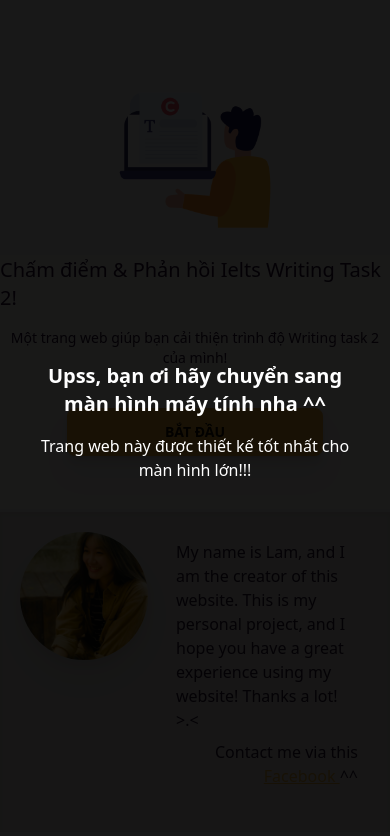
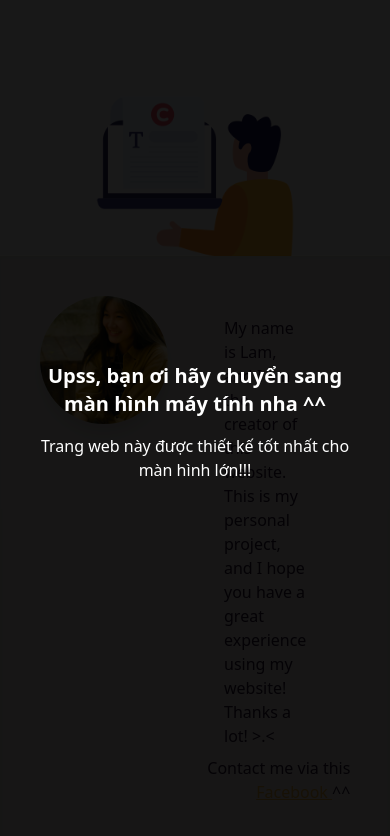
Before and after one commit to abelwi/Writing, a Nuxt app in the folder ielts-writing/: page / in a window 390 px wide. Shown: the top 836 px of the page. Built offline with nearby package versions, Linux system fonts and the light colour scheme.

Commit message:
fixed the div contant avatar

```diff
--- a/ielts-writing/pages/index.vue
+++ b/ielts-writing/pages/index.vue
@@ -1,12 +1,11 @@
 <template>
     <div class="h-full mt-10">
       <div class="flex justify-center items-center flex-col">
-        <div>
         <div class="flex justify-center">
-            <img class="w-40 h-40 mt-10 sm:w-52 sm:h-52" src="/images/home_logo.png" alt="home_logo">
+          <img class="mt-10 w-52 h-52" src="/images/home_logo.png" alt="home_logo">
         </div>
-          <h1 class="font-medium text-xl sm:text-3xl my-4 sm:my-7">Chấm điểm & Phản hồi Ielts Writing Task 2!</h1>
-          <p class="text-sm sm:text-md font-light text-center">Một trang web giúp bạn cải thiện trình độ Writing task 2 của mình!</p>
+        <h1 class="font-medium text-5xl xl:text-3xl my-7">Chấm điểm & Phản hồi Ielts Writing Task 2!</h1>
+        <p class="text-sm sm:text-base font-light text-center">Một trang web giúp bạn cải thiện trình độ Writing task 2 của mình!</p>
         <div class="mb-4 sm:mb-7 mt-10 sm:mt-16 flex justify-center">
           <NuxtLink
           to="/question"
@@ -16,16 +15,15 @@
         </NuxtLink>
         </div>
       </div>
-      </div>
 
-      <div class="flex mt-10 bg-base-300 p-5 sm:p-10 shadow-inner space-x-2 sm:space-x-0 h-80 lg:h-full">
+      <div class="flex mt-10 bg-base-300 p-10 shadow-inner h-auto fixed bottom-0 left-0 w-full">
         <div class="avatar">
           <div class="w-32 h-32 rounded-full shadow-inner drop-shadow-xl">
             <img src="../public/images/personal_avatar.jpg" />
           </div>
         </div>
-        <div class="mt-2 sm:mt-5">
-          <p class="text-left mx-5 sm:mx-14 font-thin">My name is Lam, and I am the creator of this website. This is my personal project, and
+        <div class="mt-5">
+          <p class="text-left mx-14 font-thin">My name is Lam, and I am the creator of this website. This is my personal project, and
             I hope you have a great experience using my website! Thanks a lot! >.<
           </p>
 
```
Lines whose indentation alone changed are shown as unchanged.
